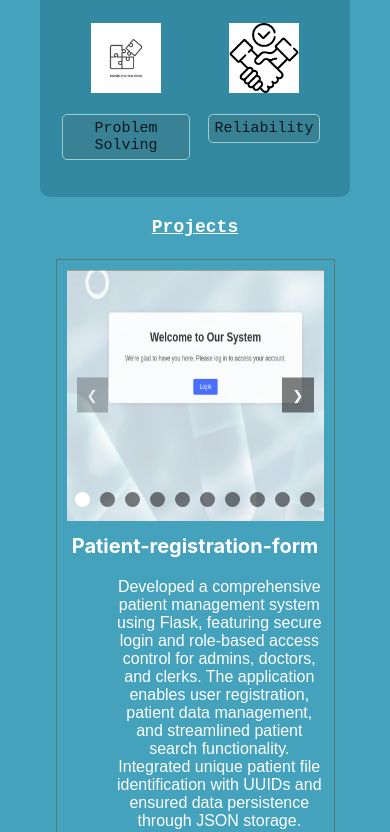
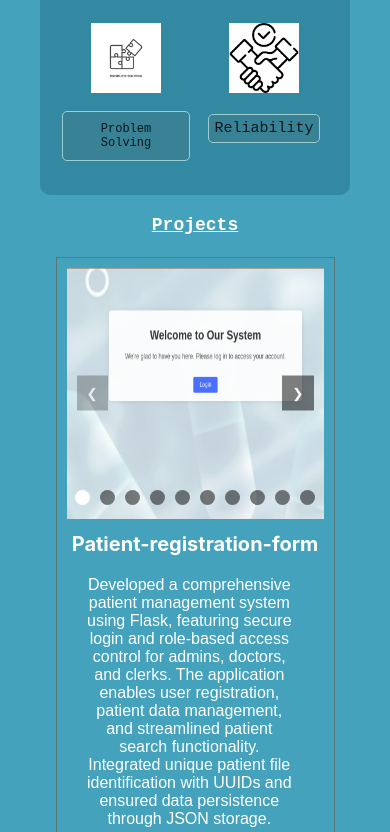
Before and after one commit to Kokie25/MyPortfolio, a React (Create React App) app: page / in a window 390 px wide. Shown: the part 1152-1984 px from the top of the page. Built offline with nearby package versions, Linux system fonts and the light colour scheme.

Commit message:
update11

```diff
--- a/src/App.css
+++ b/src/App.css
@@ -316,7 +316,7 @@ button:disabled {
   }
 
   .descript {
-    margin-left: 50px; /* Remove left margin for better fit */
+    margin-left: 20px; /* Remove left margin for better fit */
   }
 
   .lang, .lang2, .lang3 {
@@ -327,6 +327,11 @@ button:disabled {
 
   p{
     font-size: 15px;
+  }
+
+  .problems{
+    font-size: 12px;
+    padding: 10px;
   }
 
 
--- a/src/App.js
+++ b/src/App.js
@@ -136,7 +136,7 @@ function App() {
           </div>
           <div className="image-container">
             <img src={solve} className="lang" alt="solve" />
-            <p>Problem Solving</p>
+            <p className='problems'>Problem Solving</p>
           </div>
           <div className="image-container">
             <img src={reliable} className="lang2" alt="reliable" />
```
